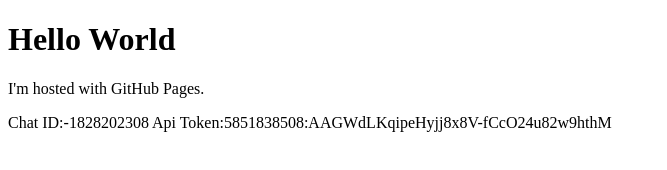
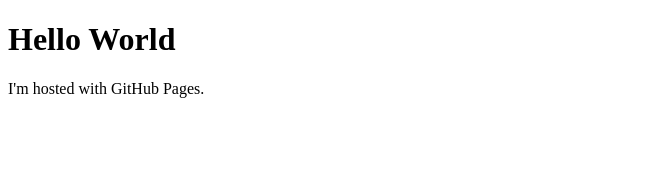
Before and after one commit to chenhungming/chenhungming.github.io, a plain HTML site: page index.html in a window 1280 px wide. Shown: the whole page, without its empty margins (0-667 px from the left). Drawn offline with Linux system fonts and the light colour scheme.

Commit message:
Update index.html

```diff
--- a/index.html
+++ b/index.html
@@ -3,7 +3,5 @@
 <body>
 <h1>Hello World</h1>
 <p>I'm hosted with GitHub Pages.</p>
-Chat ID:-1828202308
-Api Token:5851838508:AAGWdLKqipeHyjj8x8V-fCcO24u82w9hthM
 </body>
 </html>
```
